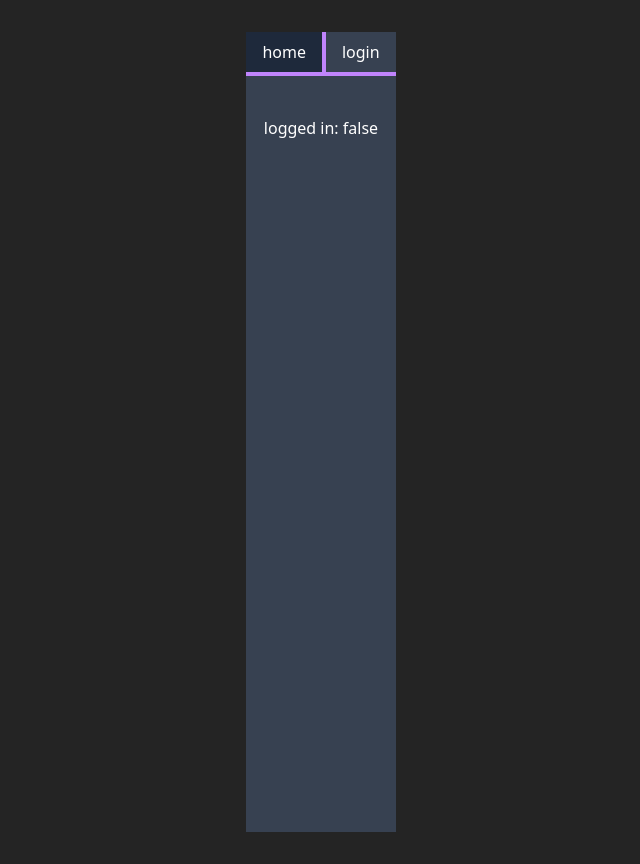
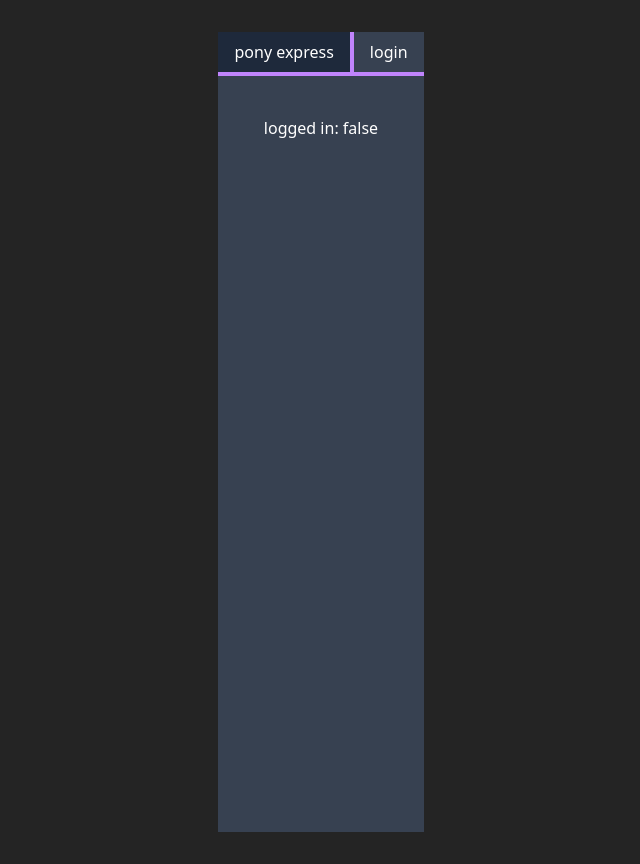
Before and after one commit to AndyO2/pony-express, a React (Vite) app in the folder frontend/: page / in a window 1280 px wide. Shown: the whole page, without its empty margins (319-959 px from the left). Built offline with nearby package versions, Linux system fonts and the light colour scheme.

Commit message:
top nav links

```diff
--- a/frontend/src/components/TopNav.jsx
+++ b/frontend/src/components/TopNav.jsx
@@ -23,15 +23,7 @@
         <>
             <NavItem
                 to="/"
-                name="home"
-            />
-            <NavItem
-                to="/animals"
-                name="animals"
-            />
-            <NavItem
-                to="/counter"
-                name="counter"
+                name="pony express"
             />
             <div className="flex-1" />
             <NavItem
@@ -48,7 +40,7 @@
         <>
             <NavItem
                 to="/"
-                name="home"
+                name="pony express"
             />
             <div className="flex-1" />
             <NavItem
```
